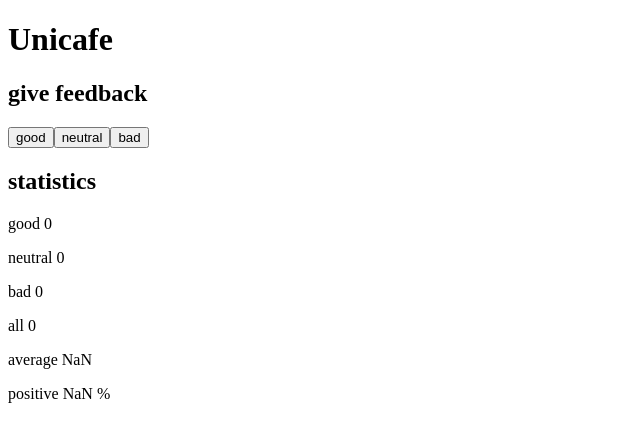
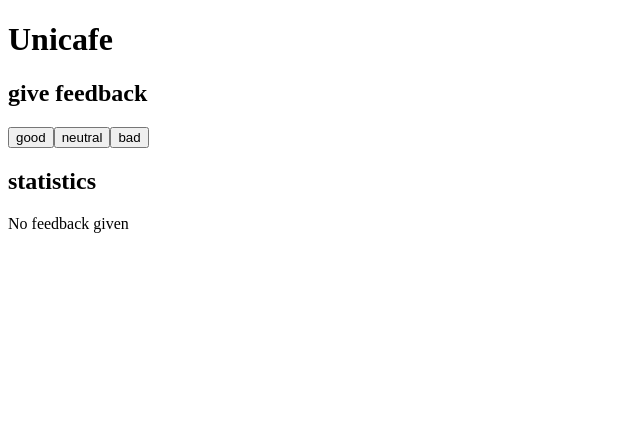
Before and after one commit to lmaero/fullstackopen-course, a React (Create React App) app in the folder part-01/03-unicafe/: page / in a window 1280 px wide. Shown: the top 442 px of the page, without its empty margins (0-640 px from the left). Built offline with nearby package versions, Linux system fonts and the light colour scheme.

Commit message:
Complete exercise 1.9

```diff
--- a/part-01/03-unicafe/src/App.js
+++ b/part-01/03-unicafe/src/App.js
@@ -5,9 +5,12 @@
   const average = (good - bad) / all;
   const positive = (good / all) * 100;
 
+  if (all === 0) {
+    return <p>No feedback given</p>;
+  }
+
   return (
     <React.Fragment>
-      <h2>statistics</h2>
       <p>good {good}</p>
       <p>neutral {neutral}</p>
       <p>bad {bad}</p>
@@ -33,6 +36,7 @@
         <button onClick={() => setNeutral(neutral + 1)}>neutral</button>
         <button onClick={() => setBad(bad + 1)}>bad</button>
 
+        <h2>statistics</h2>
         <Statistics good={good} neutral={neutral} bad={bad} />
       </React.Fragment>
     </React.StrictMode>
```
